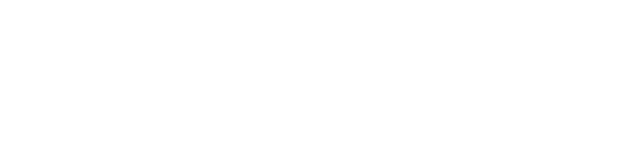
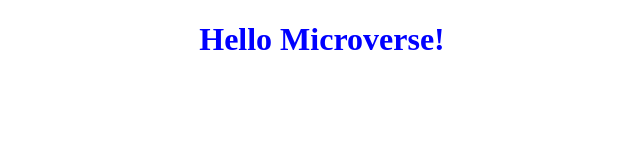
Before and after one commit to Elerqsousy/Hello-Microverse, a plain HTML site: page index.html in a window 1280 px wide. Shown: the whole page, without its empty margins (318-958 px from the left). Drawn offline with Linux system fonts and the light colour scheme.

Commit message:
creat styles.css + add heading and style

```diff
--- a/index.html
+++ b/index.html
@@ -1,12 +1,13 @@
 <!DOCTYPE html>
 <html lang="en">
-<head>
-    <meta charset="UTF-8">
-    <meta http-equiv="X-UA-Compatible" content="IE=edge">
-    <meta name="viewport" content="width=device-width, initial-scale=1.0">
+  <head>
+    <meta charset="UTF-8" />
+    <meta http-equiv="X-UA-Compatible" content="IE=edge" />
+    <meta name="viewport" content="width=device-width, initial-scale=1.0" />
     <title>Hello Microverse</title>
-</head>
-<body>
-
-</body>
+    <link rel="stylesheet" href="styles.css" />
+  </head>
+  <body>
+    <h1 class="heading">Hello Microverse!</h1>
+  </body>
 </html>
--- /dev/null
+++ b/styles.css
@@ -0,0 +1,4 @@
+.heading {
+  color: blue;
+  text-align: center;
+}
```
